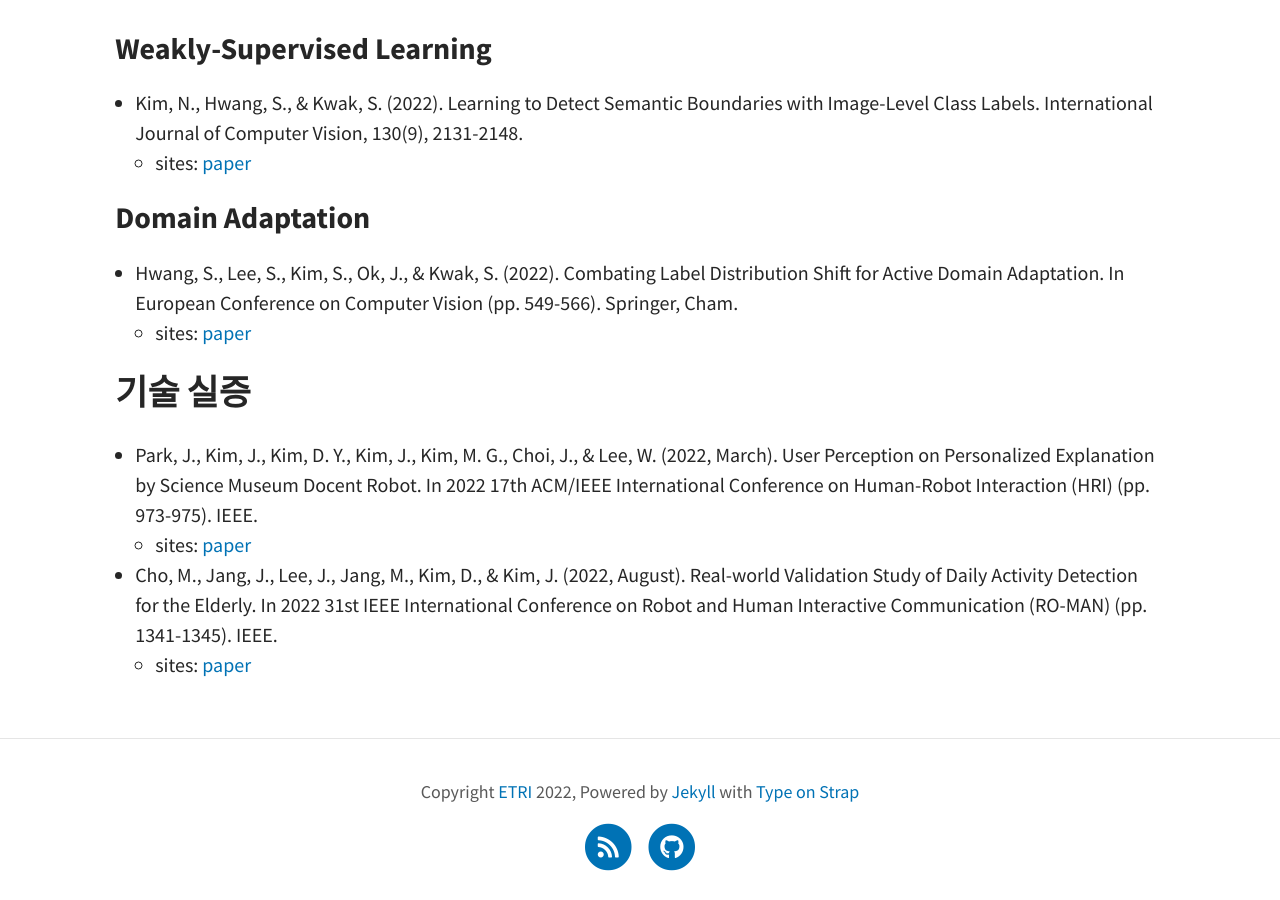
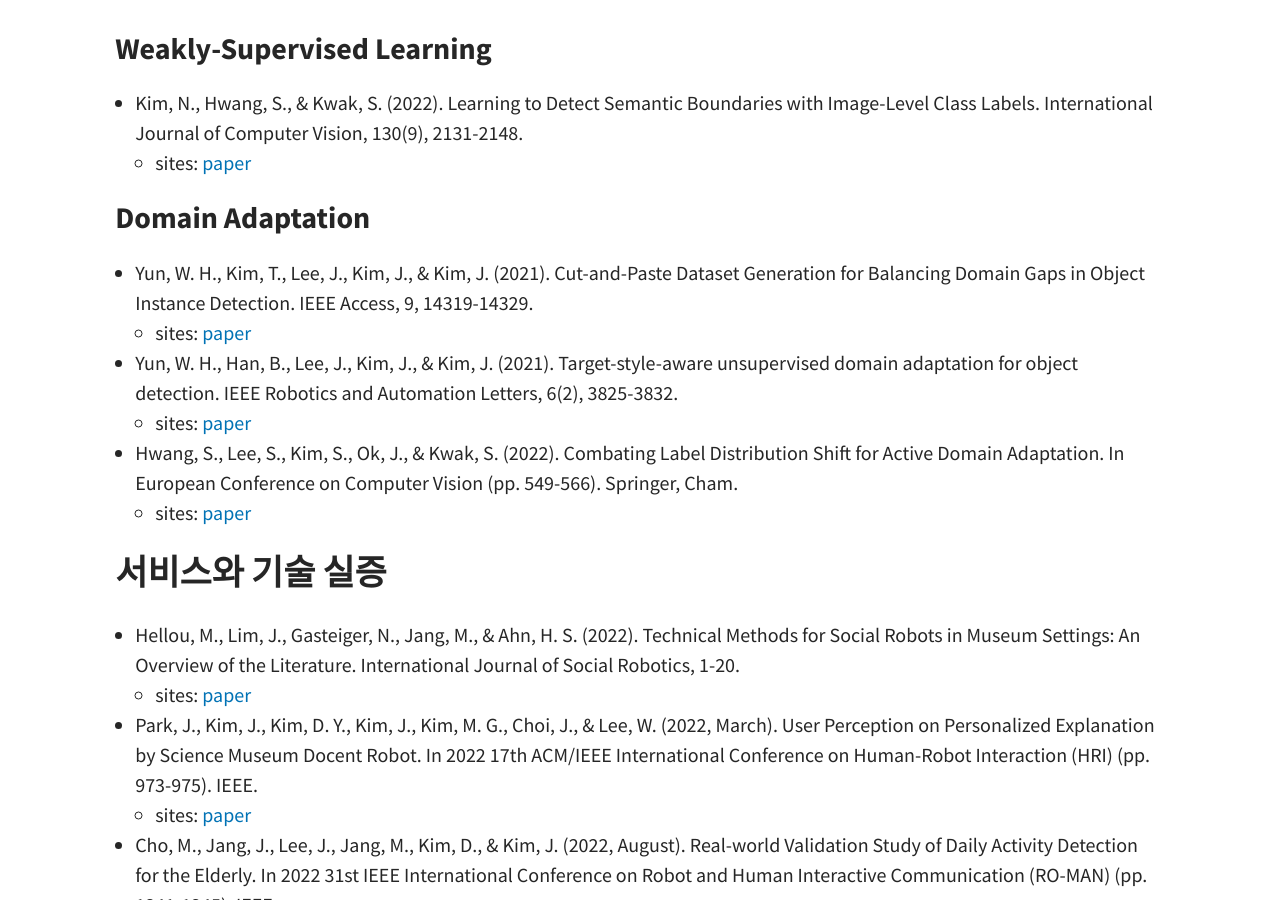
Before and after one commit to aai4r/aai4r.github.io, a Jekyll site: the page built from pages/b-publications.md, in a window 1280 px wide and 900 px high, scrolled down 1258 px. Built offline with Jekyll 4.4.1, drawn with Linux system fonts in a browser that asks for light colours.

Commit message:
publication updated

```diff
--- a/pages/b-publications.md
+++ b/pages/b-publications.md
@@ -42,11 +42,20 @@ permalink: /publications/
 
 ### Domain Adaptation
 
+- Yun, W. H., Kim, T., Lee, J., Kim, J., & Kim, J. (2021). Cut-and-Paste Dataset Generation for Balancing Domain Gaps in Object Instance Detection. IEEE Access, 9, 14319-14329.
+    - sites: [paper](https://ieeexplore.ieee.org/abstract/document/9326373)
+
+- Yun, W. H., Han, B., Lee, J., Kim, J., & Kim, J. (2021). Target-style-aware unsupervised domain adaptation for object detection. IEEE Robotics and Automation Letters, 6(2), 3825-3832.
+    - sites: [paper](https://ieeexplore.ieee.org/abstract/document/9363588?casa_token=s3tYUUdTHBgAAAAA:C2vaYOK0N9-8iNdekOaHLaY520Ew1GBtxWTOwfaNJKjYhAJbPzjBTjV9oqJFheZgqMaNfEOG)
+
 - Hwang, S., Lee, S., Kim, S., Ok, J., & Kwak, S. (2022). Combating Label Distribution Shift for Active Domain Adaptation. In European Conference on Computer Vision (pp. 549-566). Springer, Cham.
     - sites: [paper](https://link.springer.com/chapter/10.1007/978-3-031-19827-4_32)
 
 
-## 기술 실증
+## 서비스와 기술 실증
+
+- Hellou, M., Lim, J., Gasteiger, N., Jang, M., & Ahn, H. S. (2022). Technical Methods for Social Robots in Museum Settings: An Overview of the Literature. International Journal of Social Robotics, 1-20.
+    - sites: [paper](https://link.springer.com/article/10.1007/s12369-022-00904-y)
 
 - Park, J., Kim, J., Kim, D. Y., Kim, J., Kim, M. G., Choi, J., & Lee, W. (2022, March). User Perception on Personalized Explanation by Science Museum Docent Robot. In 2022 17th ACM/IEEE International Conference on Human-Robot Interaction (HRI) (pp. 973-975). IEEE.
     - sites: [paper](https://ieeexplore.ieee.org/abstract/document/9889654?casa_token=zClXKMM8EegAAAAA:R_0_LU3gIBk7thJ6rU09nU7pMZJ5Ituw8PVtS47NJoI2unu9-qkvATUyHyVUyHjVnoLodF6R)
```
